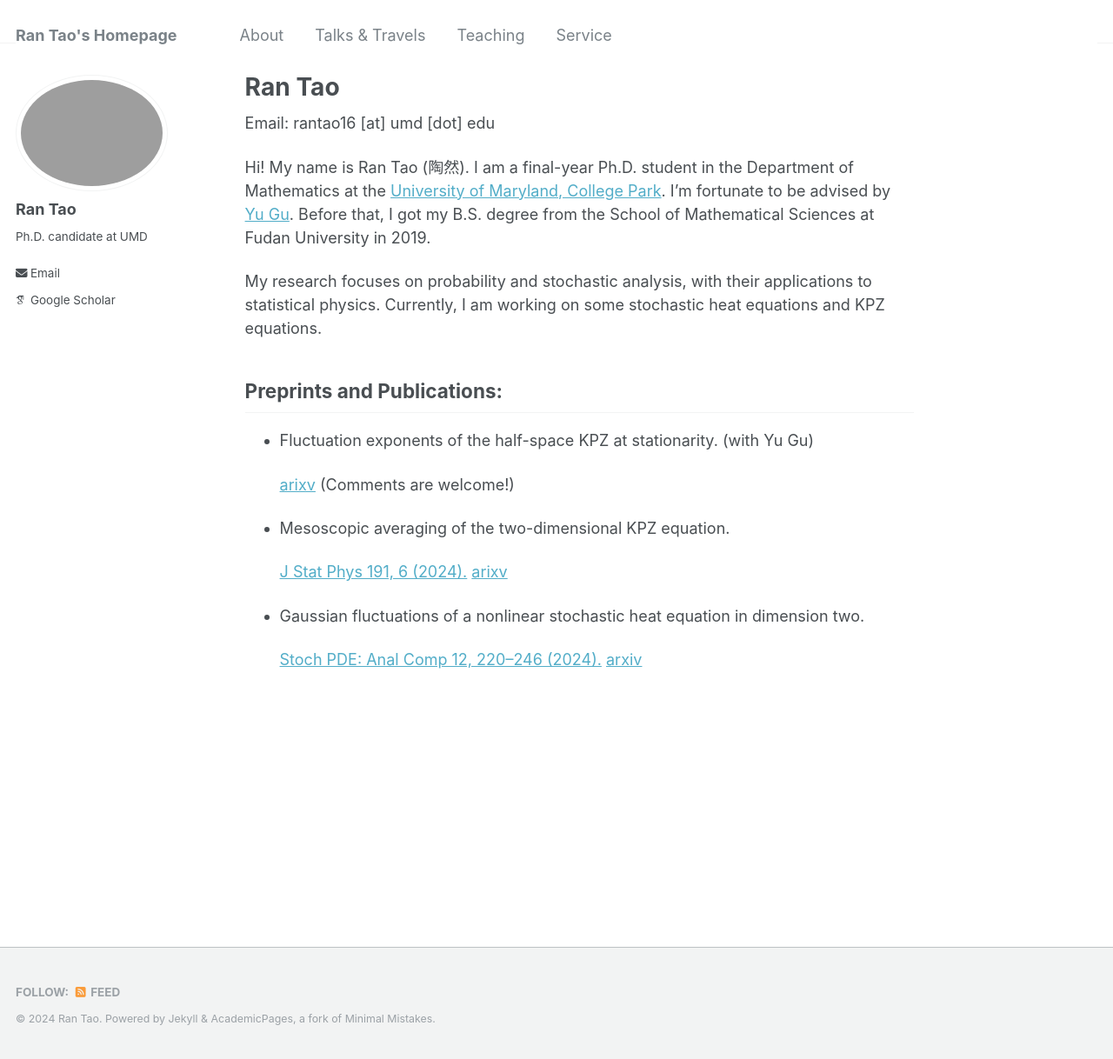
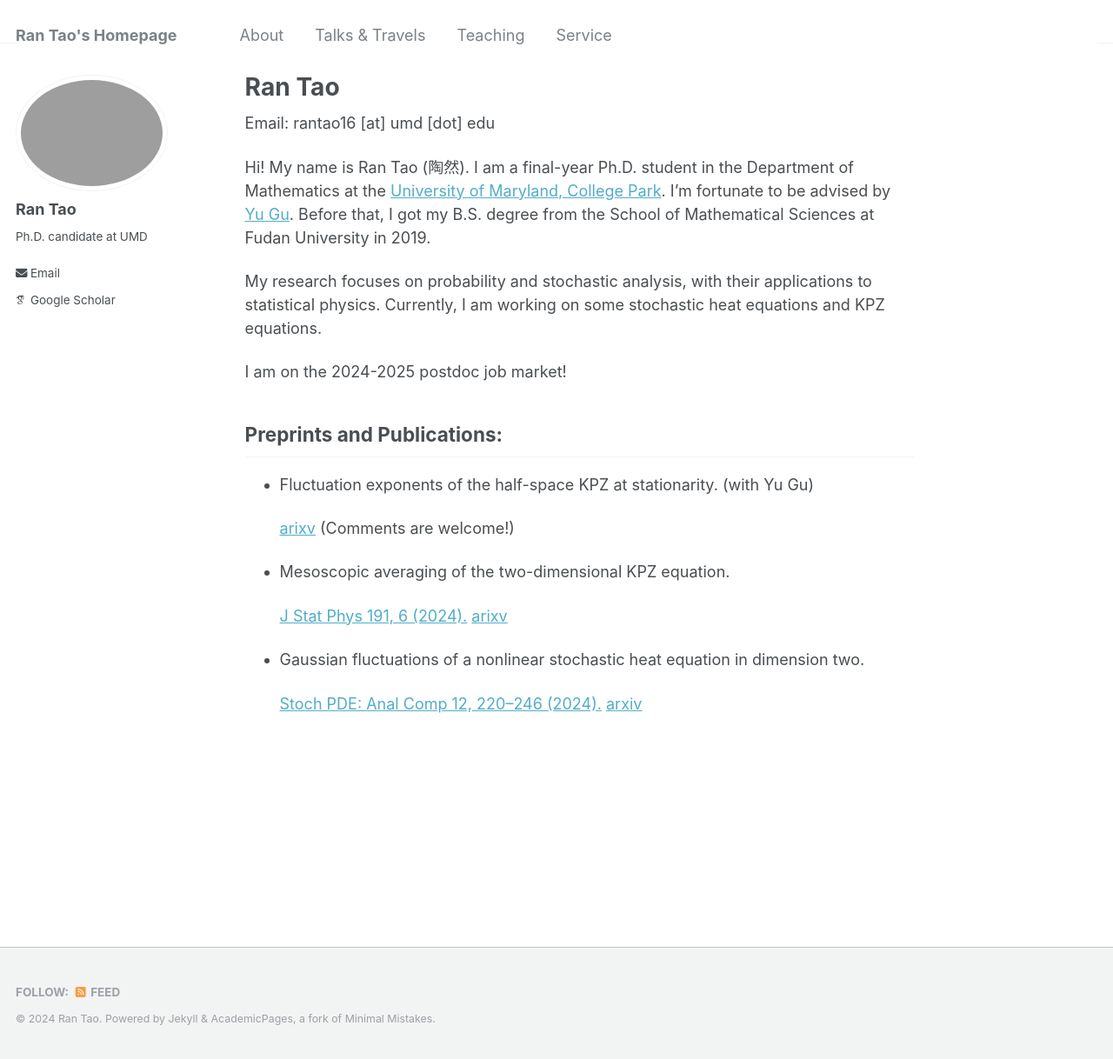
Before and after one commit to rantao16/rantao16.github.io, a Jekyll site: the page built from _pages/about.md, in a window 1280 px wide and 1218 px high. Shown: the whole window at 87% size. Built offline with Jekyll 4.4.1, drawn with Linux system fonts in a browser that asks for light colours; some web fonts are replaced.

Commit message:
Update about.md

```diff
--- a/_pages/about.md
+++ b/_pages/about.md
@@ -12,6 +12,8 @@ Hi! My name is Ran Tao (陶然). I am a final-year Ph.D. student in the Departme
 
 My research focuses on probability and stochastic analysis, with their applications to statistical physics. Currently, I am working on some stochastic heat equations and KPZ equations.
 
+I am on the 2024-2025 postdoc job market!
+
 Preprints and Publications:
 ---
 * Fluctuation exponents of the half-space KPZ at stationarity. (with Yu Gu)
```
